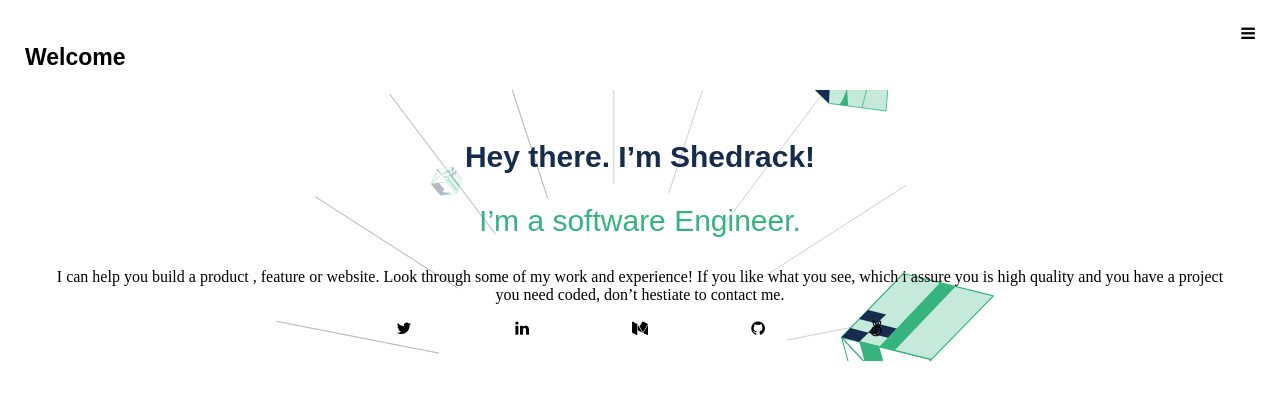
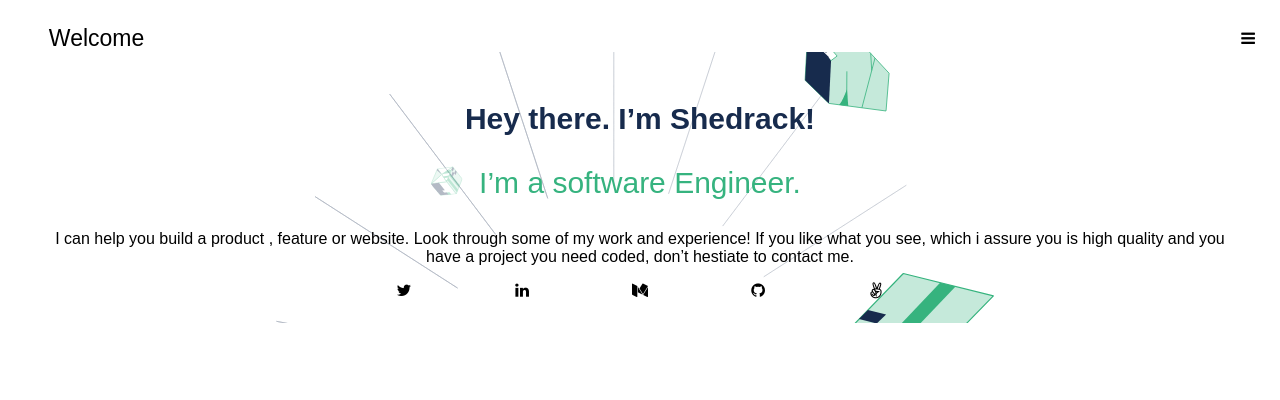
Before and after one commit to Shedrack-Sunday/Portfolio-Project, a plain HTML site: page index.html in a window 1280 px wide. Drawn offline with Linux system fonts and the light colour scheme.

Commit message:
EDIT STYLING AND CONTENT

```diff
--- a/index.html
+++ b/index.html
@@ -12,14 +12,12 @@
 
 
         <header class ="page-header">
-
-            <section class="frame-container">
-                <h2 id="logo-text">Welcome</h2>
-                <nav id="navbar">
-                <i class="fa fa-bars"></i>
-                </nav>
-            </section>
-
+            <div>
+              <a id="logo-text" href="welcome">Welcome</a>
+            </div>
+            <nav id="navbar">
+            <i class="fa fa-bars"></i>
+            </nav>
         </header>
 
     <main class="main-class">
--- a/style.css
+++ b/style.css
@@ -11,16 +11,17 @@ body {
   padding: 25px;
   background-attachment: fixed;
   background-size: 100% 100%;
-  background-position: top;
 }
 
-.frame-container {
+.page-header {
   display: flex;
   justify-content: space-between;
+  align-items: center;
 }
 
 .description {
   text-align: center;
+  font-family: Arial, Helvetica, sans-serif;
 }
 
 .icon-bar,
```
